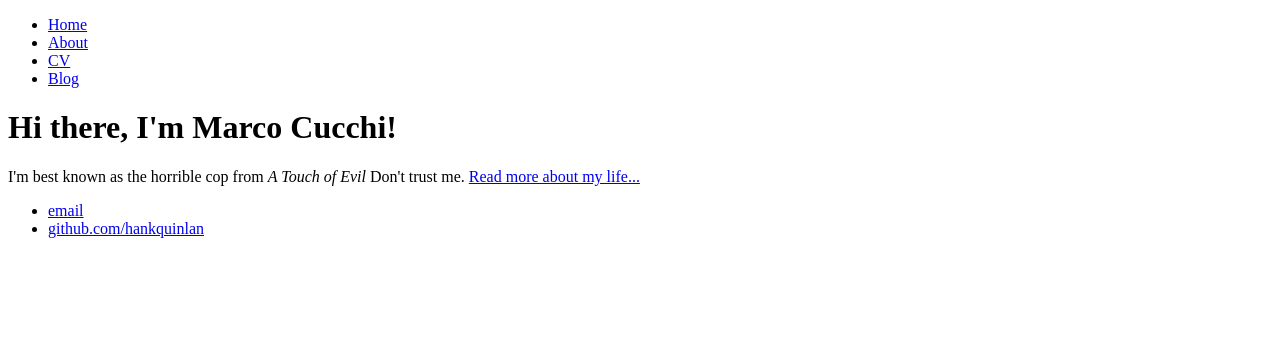
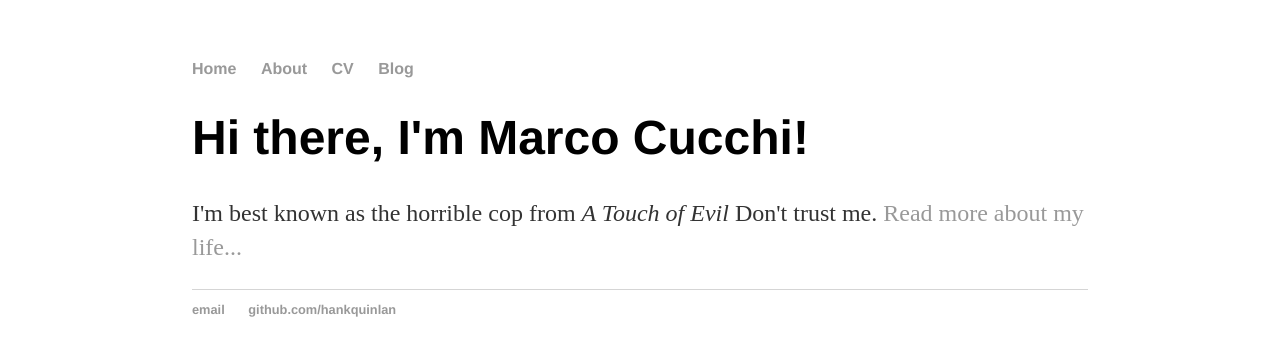
Before and after one commit to mcucchi9/exotic, a Jekyll site: the page built from docs/index.html, in a window 1280 px wide. Shown: the top 356 px of the page. Built offline with Jekyll 4.4.1, drawn with Linux system fonts in a browser that asks for light colours.

Commit message:
Update default.html

```diff
--- a/docs/_layouts/default.html
+++ b/docs/_layouts/default.html
@@ -3,7 +3,7 @@
 		<head>
 			<title>{{ page.title }}</title>
 			<!-- link to main stylesheet -->
-			<link rel="stylesheet" type="text/css" href="docs/css/main.css">
+			<link rel="stylesheet" type="text/css" href="css/main.css">
 		</head>
 		<body>
 			<nav>
```
